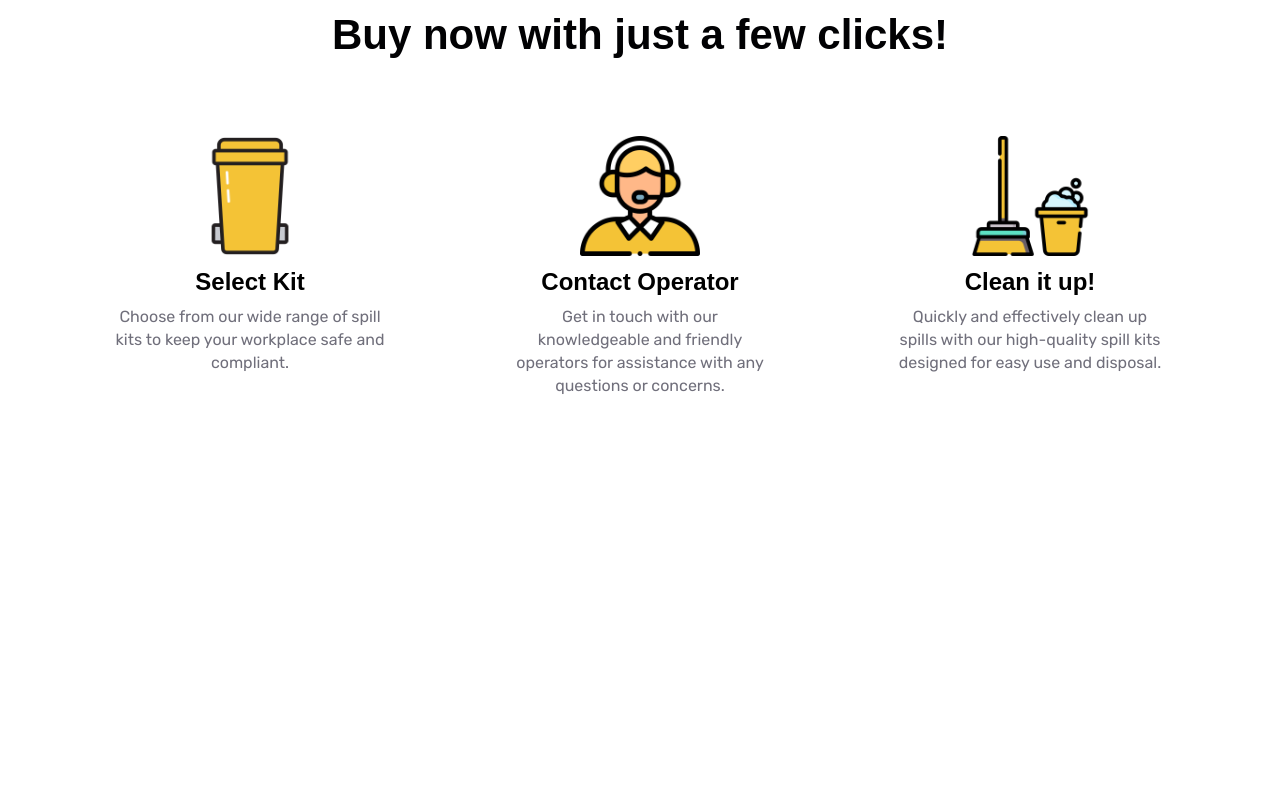
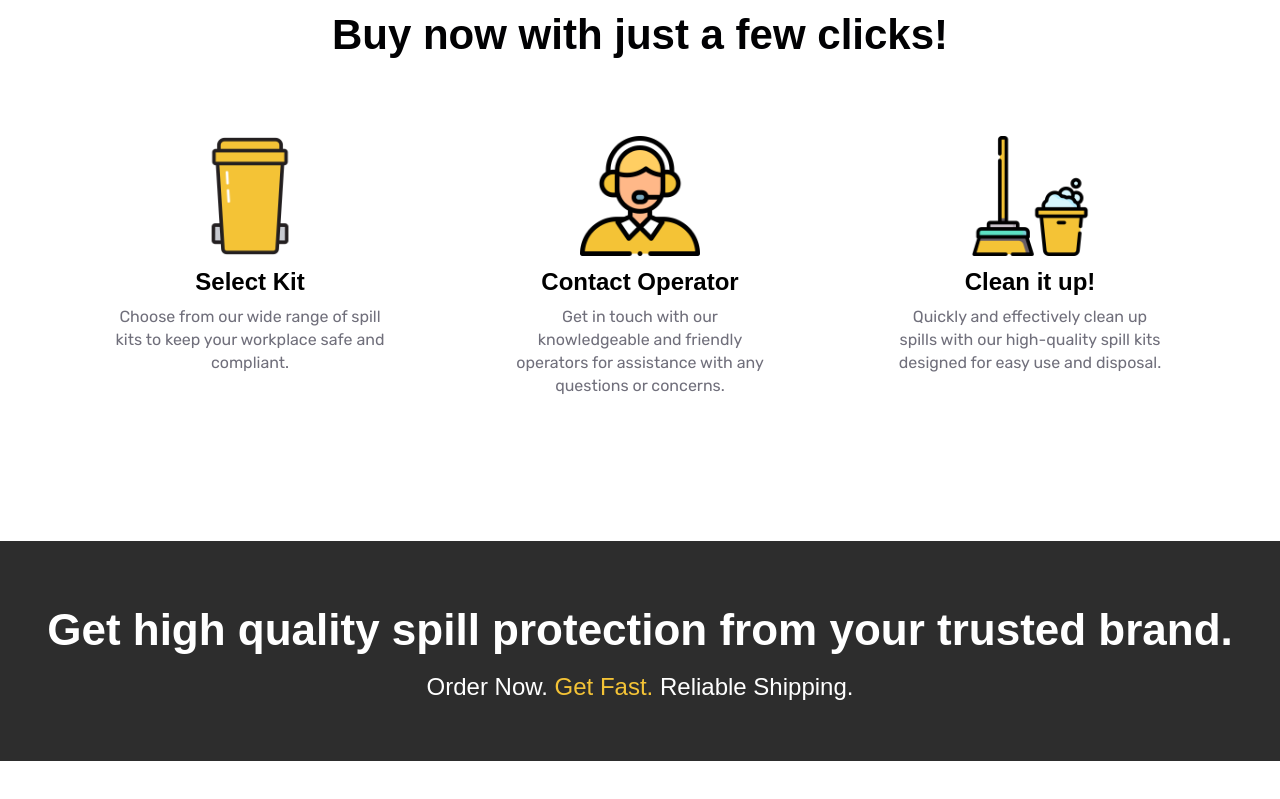
Before and after one commit to prateekwho/SpillKits, a React (Vite) app: page / in a window 1280 px wide. Shown: the part 859-1658 px from the top of the page. Before the commit the page ends 1320 px from the top, so only its background shows below. Built offline with nearby package versions, Linux system fonts and the light colour scheme.

Commit message:
added banner

```diff
--- /dev/null
+++ b/src/components/Banner.css
@@ -0,0 +1,44 @@
+.banner-section {
+  width: 100%;
+  height: auto;
+  display: flex;
+  background-color: #2d2d2d;
+  margin: 8rem 0;
+  padding: 6rem 0;
+  text-align: center;
+}
+
+.banner-content {
+  color: white;
+  display: flex;
+  justify-content: space-between;
+  width: 100%;
+  height: 100%;
+  align-items: center;
+}
+.banner-content__text {
+  display: flex;
+  flex-direction: column;
+  gap: 1.5rem;
+}
+.banner-content__text h2 {
+  font-size: 4.4rem;
+  line-height: 1.3;
+}
+@media (max-width: 550px) {
+  .banner-content__text h2 {
+    font-size: 4.2rem;
+  }
+}
+.banner-content__text p {
+  font-size: 2.4rem;
+}
+@media (max-width: 550px) {
+  .banner-content__text p {
+    font-size: 2rem;
+  }
+}
+.banner-content__text span {
+  color: #f4c336;
+  font-weight: 500;
+}
--- /dev/null
+++ b/src/components/Banner.jsx
@@ -0,0 +1,24 @@
+import "./Banner.css";
+
+function Banner() {
+  return (
+    <>
+      <section className="banner-section">
+        <div className="container">
+          <div className="banner-content">
+            <div className="banner-content__text">
+              <h2>
+                Get high quality spill protection from your trusted brand.
+              </h2>
+              <p>
+                Order Now. <span>Get Fast.</span> Reliable Shipping.
+              </p>
+            </div>
+          </div>
+        </div>
+      </section>
+    </>
+  );
+}
+
+export default Banner;
--- a/src/pages/Home.jsx
+++ b/src/pages/Home.jsx
@@ -1,12 +1,14 @@
 import React from "react";
 import Hero from "../components/Hero";
 import SelectKit from "../components/SelectKit";
+import Banner from "../components/Banner";
 
 function Home() {
   return (
     <>
       <Hero />
       <SelectKit />
+      <Banner />
     </>
   );
 }
```
